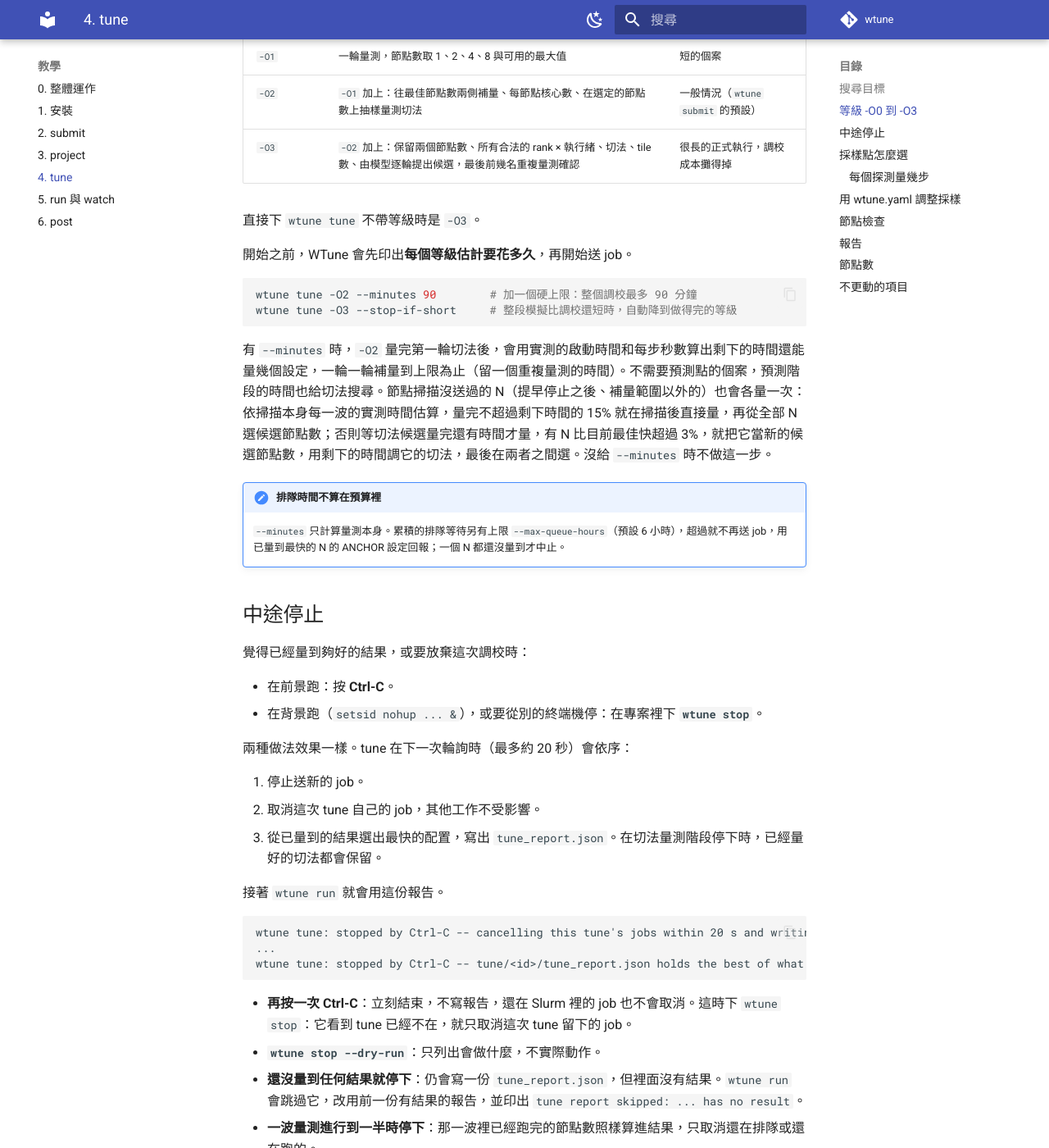
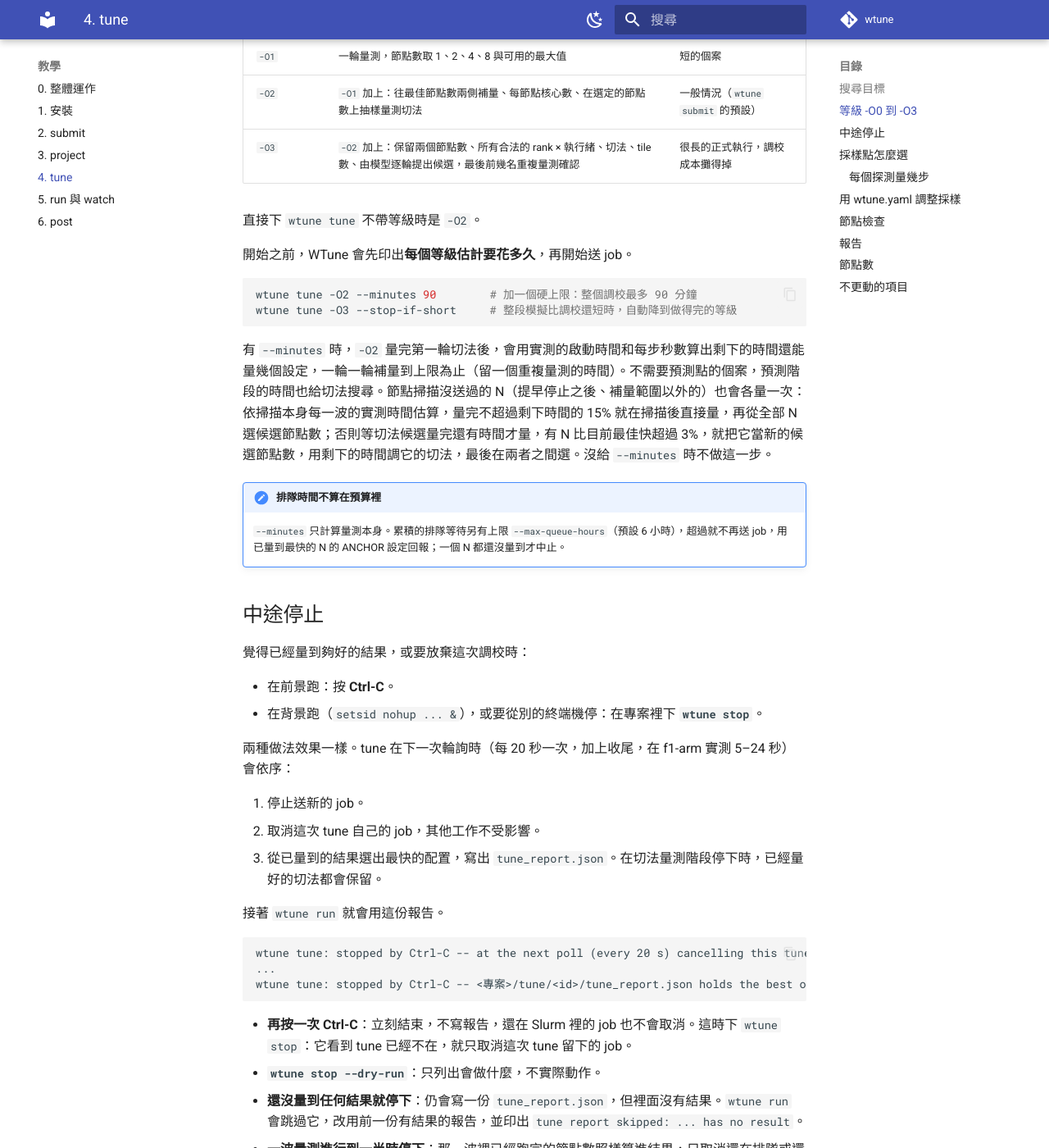
Before and after one commit to Noodle4219005/wtune, an MkDocs documentation site: the page built from docs/tutorial/tune.md, in a window 1280 px wide and 1400 px high, scrolled down 1101 px. Shown: the whole window at 82% size. Built offline with MkDocs 1.6.1 and Material for MkDocs 9.7.7, drawn with Linux system fonts in a browser that asks for light colours; comment, search, counter and statistics services are not loaded; some of the changed text lies outside the part shown.

Commit message:
docs: fixes from the morakot2009 stop test
The default tune level is -O2, not -O3; a stop takes one poll plus
wrap-up (5-24 s on f1-arm); the stop message names the absolute report
path; env.sh in the appendix sets WTUNE_ADIOS2_PYTHON; a node count with
no legal decomposition on full nodes is measured on fewer cores.

Co-Authored-By: Claude Opus 5.5 (1M context) <noreply@anthropic.com>
Claude-Session: https://claude.ai/code/session_012gLCCcLWq1a5GRiGvEnYQK

````diff
--- a/docs/tutorial/tune.md
+++ b/docs/tutorial/tune.md
@@ -36,7 +36,7 @@ flowchart LR
 | `-O2` | `-O1` 加上：往最佳節點數兩側補量、每節點核心數、在選定的節點數上抽樣量測切法 | 一般情況（`wtune submit` 的預設） |
 | `-O3` | `-O2` 加上：保留兩個節點數、所有合法的 rank × 執行緒、切法、tile 數、由模型逐輪提出候選，最後前幾名重複量測確認 | 很長的正式執行，調校成本攤得掉 |
 
-直接下 `wtune tune` 不帶等級時是 `-O3`。
+直接下 `wtune tune` 不帶等級時是 `-O2`。
 
 開始之前，WTune 會先印出**每個等級估計要花多久**，再開始送 job。
 
@@ -57,7 +57,7 @@ wtune tune -O3 --stop-if-short     # 整段模擬比調校還短時，自動降
 - 在前景跑：按 **Ctrl-C**。
 - 在背景跑（`setsid nohup ... &`），或要從別的終端機停：在專案裡下 **`wtune stop`**。
 
-兩種做法效果一樣。tune 在下一次輪詢時（最多約 20 秒）會依序：
+兩種做法效果一樣。tune 在下一次輪詢時（每 20 秒一次，加上收尾，在 f1-arm 實測 5–24 秒）會依序：
 
 1. 停止送新的 job。
 2. 取消這次 tune 自己的 job，其他工作不受影響。
@@ -66,9 +66,9 @@ wtune tune -O3 --stop-if-short     # 整段模擬比調校還短時，自動降
 接著 `wtune run` 就會用這份報告。
 
 ```text
-wtune tune: stopped by Ctrl-C -- cancelling this tune's jobs within 20 s and writing the report from what was measured; ...
+wtune tune: stopped by Ctrl-C -- at the next poll (every 20 s) cancelling this tune's jobs and writing the report from what was measured; ...
 ...
-wtune tune: stopped by Ctrl-C -- tune/<id>/tune_report.json holds the best of what was measured; `wtune run` uses it
+wtune tune: stopped by Ctrl-C -- <專案>/tune/<id>/tune_report.json holds the best of what was measured; `wtune run` uses it
 ```
 
 - **再按一次 Ctrl-C**：立刻結束，不寫報告，還在 Slurm 裡的 job 也不會取消。這時下 `wtune stop`：它看到 tune 已經不在，就只取消這次 tune 留下的 job。
@@ -239,6 +239,8 @@ wtune tune --node-objective knee --min-efficiency 0.7    # 平行效率仍有 0.
 wtune tune --nodes 4
 ```
 
+某個節點數在每節點全部核心上找不到合法的 MPI 切法時（網格太小或格點數不好分），掃描改用那個節點數上能切的最多核心量 ANCHOR，log 會寫 `node sweep: N=7 has no legal decomposition on all 144 cores/node; ANCHOR on 136 (...)`。記憶體放不下時也一樣先試少一點核心，都不行才跳過那個節點數。
+
 ## 不更動的項目
 
 調校只改上面那六項。報告產生前有一道檢查：把報告改過的每個 namelist key 和個案原本的 namelist 比對，只要有一個不屬於 STRICT 類別（見 [compliance](../guide/compliance.md)）就直接報錯。
````
Also changed, not shown: docs/appendix/environment.md (+1 -0 lines), docs/guide/f1-arm.md (+1 -1 lines), 2 other files.
